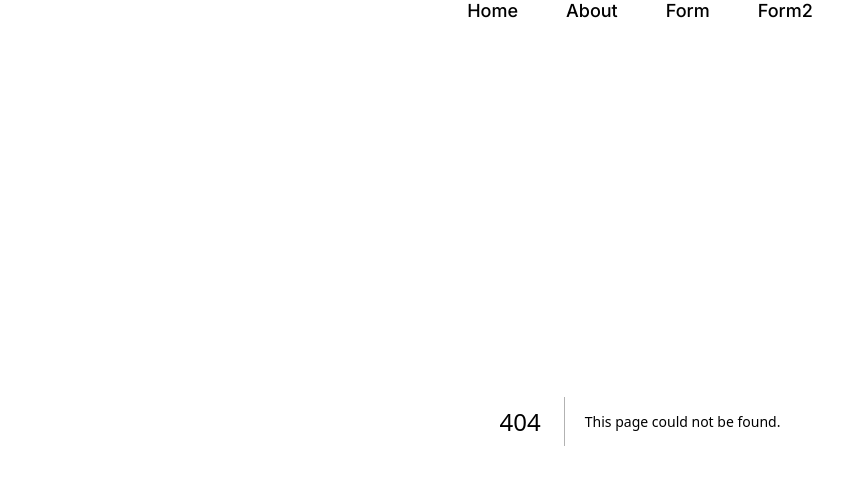
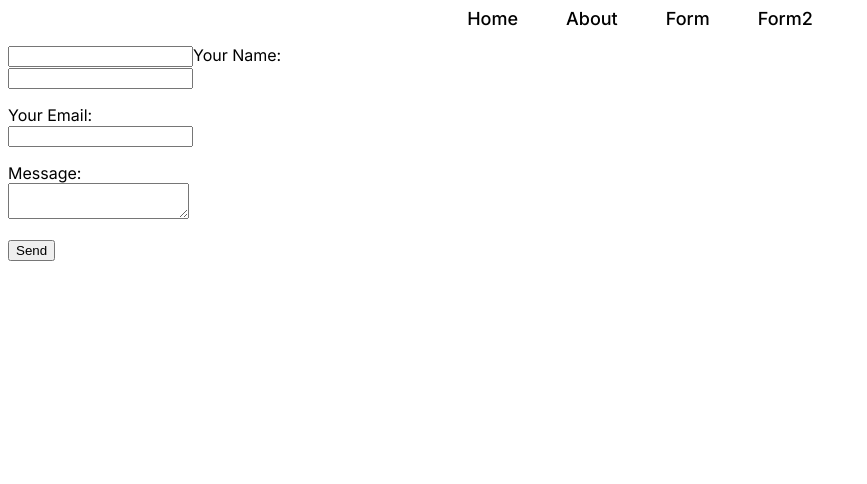
Before and after one commit to raviarshdeep/netlify-forms, a Next.js app: page /contact in a window 1280 px wide. Before the commit this address had no page. Shown: the top 484 px of the page, without its empty margins (0-867 px from the left). Built offline with nearby package versions, Linux system fonts and the light colour scheme.

Commit message:
Added the contact form

```diff
--- /dev/null
+++ b/src/Components/ContactForm.js
@@ -0,0 +1,23 @@
+export default function ContactForm() {
+  return (
+    <form name="contact" action="/success" method="POST" data-netlify="true">
+      <input type="hidden" name="form-name" value="contact" />
+      <p>
+        <input type="text" name="firstname" id="firstname" />
+        <label htmlFor="yourname">Your Name:</label> <br />
+        <input type="text" name="name" id="yourname" />
+      </p>
+      <p>
+        <label htmlFor="youremail">Your Email:</label> <br />
+        <input type="email" name="email" id="youremail" />
+      </p>
+      <p>
+        <label htmlFor="yourmessage">Message:</label> <br />
+        <textarea name="message" id="yourmessage"></textarea>
+      </p>
+      <p>
+        <button type="submit">Send</button>
+      </p>
+    </form>
+  );
+}
--- /dev/null
+++ b/src/app/contact/page.tsx
@@ -0,0 +1,9 @@
+import ContactForm from "@/Components/ContactForm";
+
+export default function Contact() {
+    return (
+      <div>
+        <ContactForm />
+      </div>
+    )
+  }
```
Also changed, not shown: src/app/success/page.tsx (+10 -7 lines).
